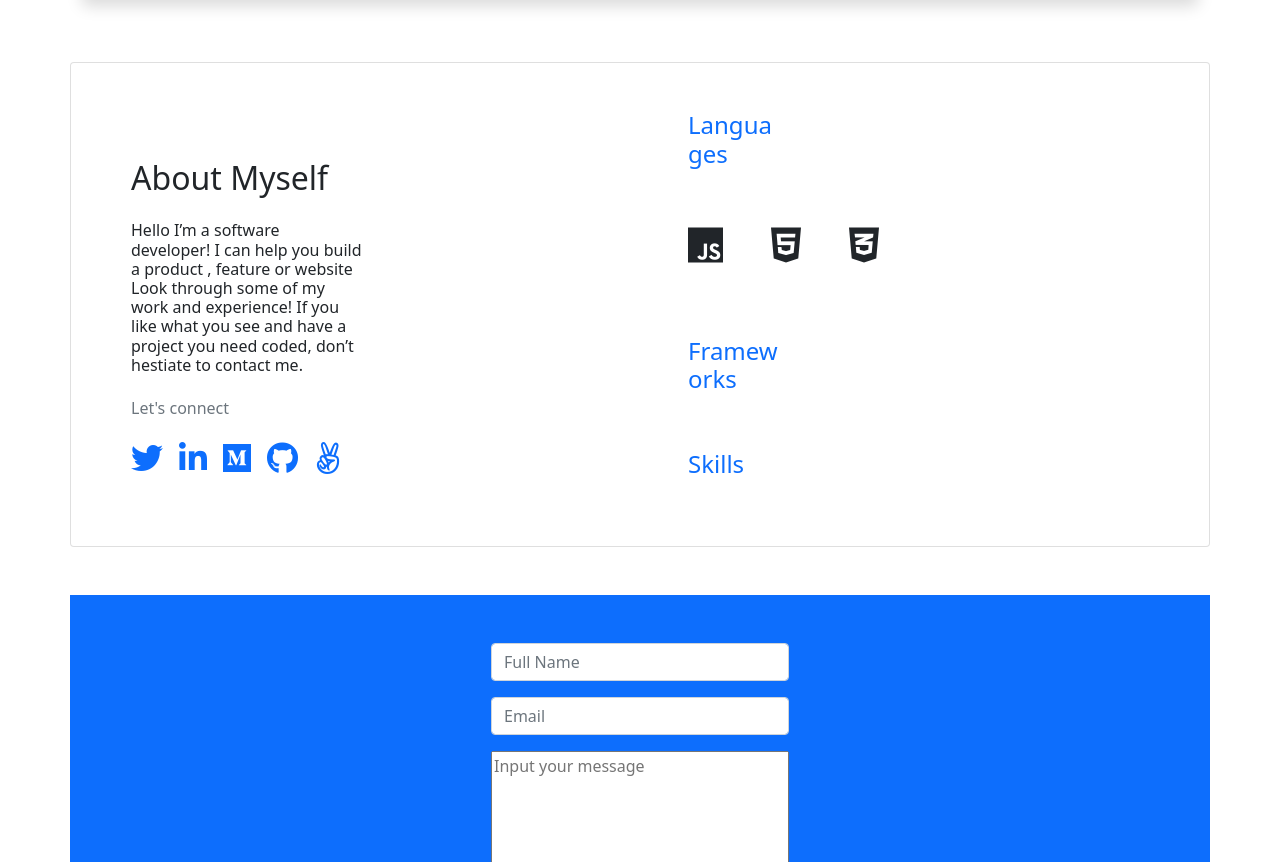
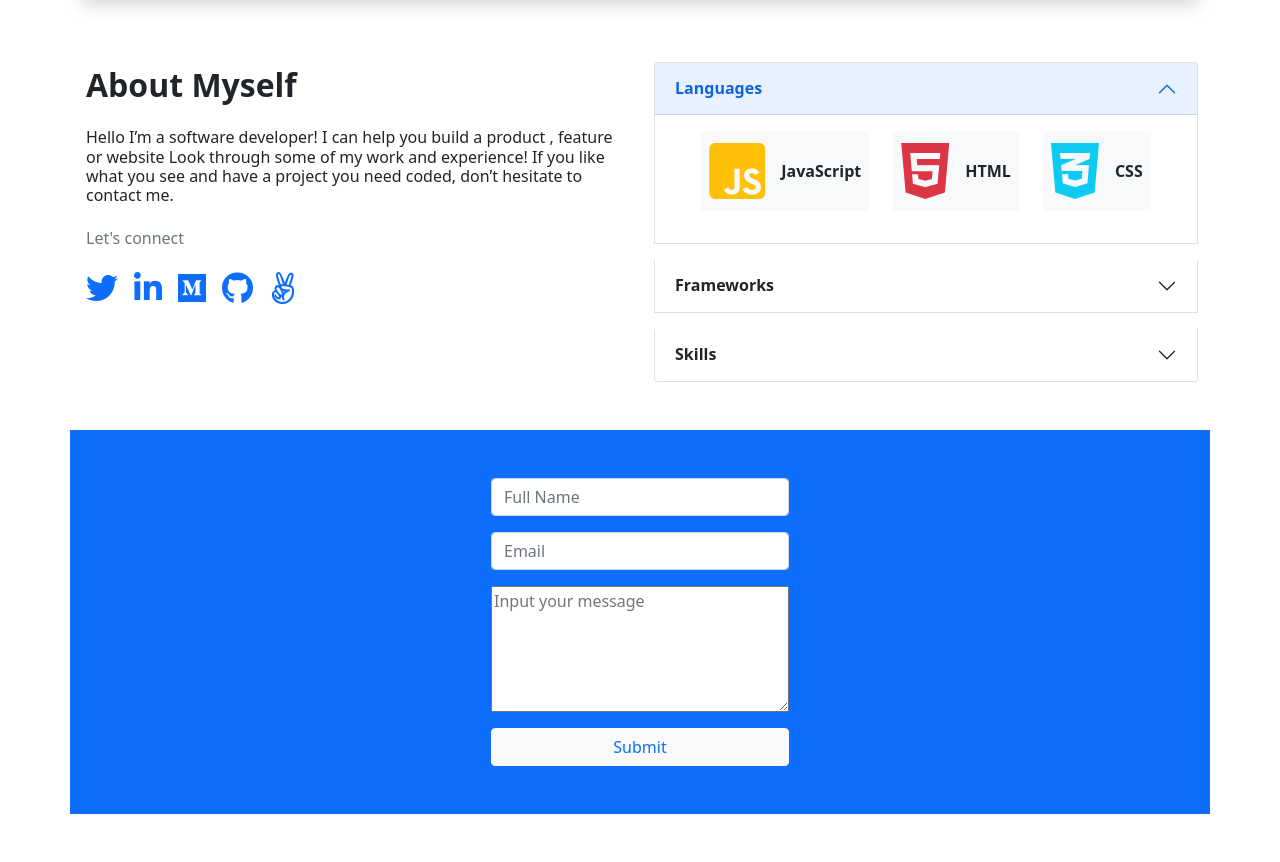
Before and after one commit to Sboursen/My-Portfolio-Bootstrap, a website: page index.html in a window 1280 px wide. Shown: the part 2110-2972 px from the top of the page. After the commit the page ends 2924 px from the top, so only its background shows below. Drawn offline with nearby package versions, Linux system fonts and the light colour scheme.

Commit message:
Complete the styling of about myself section

```diff
--- a/index.html
+++ b/index.html
@@ -300,18 +300,21 @@
 
     <!-- About section -->
     <section id="about"
-      class="container d-flex flex-md-row gap-5 rounded card mt-5 pt-5">
-      <div class="d-flex flex-column p-5 gap-3 w-50">
-        <h2 class="h2 font-weight-bold">About
+      class="container d-flex flex-column flex-md-row justify-content-between mt-5 gap-4 rounded">
+
+      <!-- about myself text -->
+      <div
+        class="d-flex flex-column p-1 gap-2 gap-md-3 mt-5 mt-md-0 w-100 w-md-50">
+        <h2 class="h2 fw-bold">About
           Myself</h2>
-        <p class="h6 w-50">
+        <p class="h6">
           Hello I’m a software developer! I can help you
           build a
           product , feature or website Look through some of
           my work
           and experience! If you like what you see and have
           a project
-          you need coded, don’t hestiate to contact me.
+          you need coded, don’t hesitate to contact me.
         </p>
         <p class="text-secondary h6">Let's connect</p>
         <div class="d-flex justify-content-start">
@@ -345,21 +348,107 @@
           </ul>
         </div>
       </div>
-      <div
-        class="row g-2 d-flex flex-column flex-md-row h-90">
-        <div class="col-md-4 w-50 d-flex flex-column gap-5">
-          <p class="text-primary h4">Languages</p>
 
-          <ul
-            class="d-flex justify-content-start list-unstyled gap-5">
-            <li><i class="fab fa-js h1"></i></li>
-            <li><i class="fab fa-html5 h1"></i></li>
-            <li><i class="fab fa-css3-alt h1"></i></li>
-          </ul>
+      <!-- Accordions -->
 
-          <p class="text-primary h4">Frameworks</p>
+      <div class="accordion d-flex flex-column gap-3 w-100"
+        id="accordionExample">
 
-          <p class="text-primary h4">Skills</p>
+        <!-- accordion 1 -->
+        <div class="accordion-item">
+
+          <h2 class="accordion-header" id="headingOne">
+            <button class="accordion-button fw-bold"
+              type="button" data-bs-toggle="collapse"
+              data-bs-target="#collapseOne"
+              aria-expanded="true"
+              aria-controls="collapseOne">
+              Languages
+            </button>
+          </h2>
+
+          <div id="collapseOne"
+            class="accordion-collapse collapse show"
+            aria-labelledby="headingOne"
+            data-bs-parent="#accordionExample">
+            <div class="accordion-body">
+              <ul
+                class="d-flex flex-column flex-md-row justify-content-md-center list-unstyled gap-4">
+                <li
+                  class="d-flex flex-row align-items-center bg-light">
+                  <i
+                    class="fab fa-js-square fa-4x fw-lighter text-warning p-2 bg-light">
+                  </i>
+                  <p class="text-dark fw-bold p-2 m-0">
+                    JavaScript
+                  </p>
+                </li>
+                <li
+                  class="d-flex flex-row align-items-center bg-light">
+                  <i
+                    class="fab fa-html5 fa-4x fw-lighter text-danger p-2 bg-light">
+                  </i>
+                  <p class="text-dark fw-bold p-2 m-0">
+                    HTML
+                  </p>
+                </li>
+                <li
+                  class="d-flex flex-row align-items-center bg-light">
+                  <i
+                    class="fab fa-css3-alt fa-4x fw-lighter text-info p-2 bg-light">
+                  </i>
+                  <p class="text-dark fw-bold p-2 m-0">
+                    CSS
+                  </p>
+                </li>
+              </ul>
+            </div>
+          </div>
+        </div>
+
+        <!-- accordion 2 -->
+        <div class="accordion-item">
+
+          <h2 class="accordion-header" id="headingTwo">
+            <button
+              class="accordion-button fw-bold collapsed"
+              type="button" data-bs-toggle="collapse"
+              data-bs-target="#collapseTwo"
+              aria-expanded="false"
+              aria-controls="collapseTwo">
+              Frameworks
+            </button>
+          </h2>
+
+          <div id="collapseTwo"
+            class="accordion-collapse collapse"
+            aria-labelledby="headingTwo"
+            data-bs-parent="#accordionExample">
+            <div class="accordion-body">
+            </div>
+          </div>
+        </div>
+
+        <!-- accordion 3 -->
+        <div class="accordion-item">
+          <h2 class="accordion-header" id="headingThree">
+            <button
+              class="accordion-button fw-bold collapsed"
+              type="button" data-bs-toggle="collapse"
+              data-bs-target="#collapseThree"
+              aria-expanded="false"
+              aria-controls="collapseThree">
+              Skills
+            </button>
+          </h2>
+
+          <div id="collapseThree"
+            class="accordion-collapse collapse"
+            aria-labelledby="headingThree"
+            data-bs-parent="#accordionExample">
+            <div class="accordion-body">
+            </div>
+          </div>
         </div>
       </div>
     </section>
```
